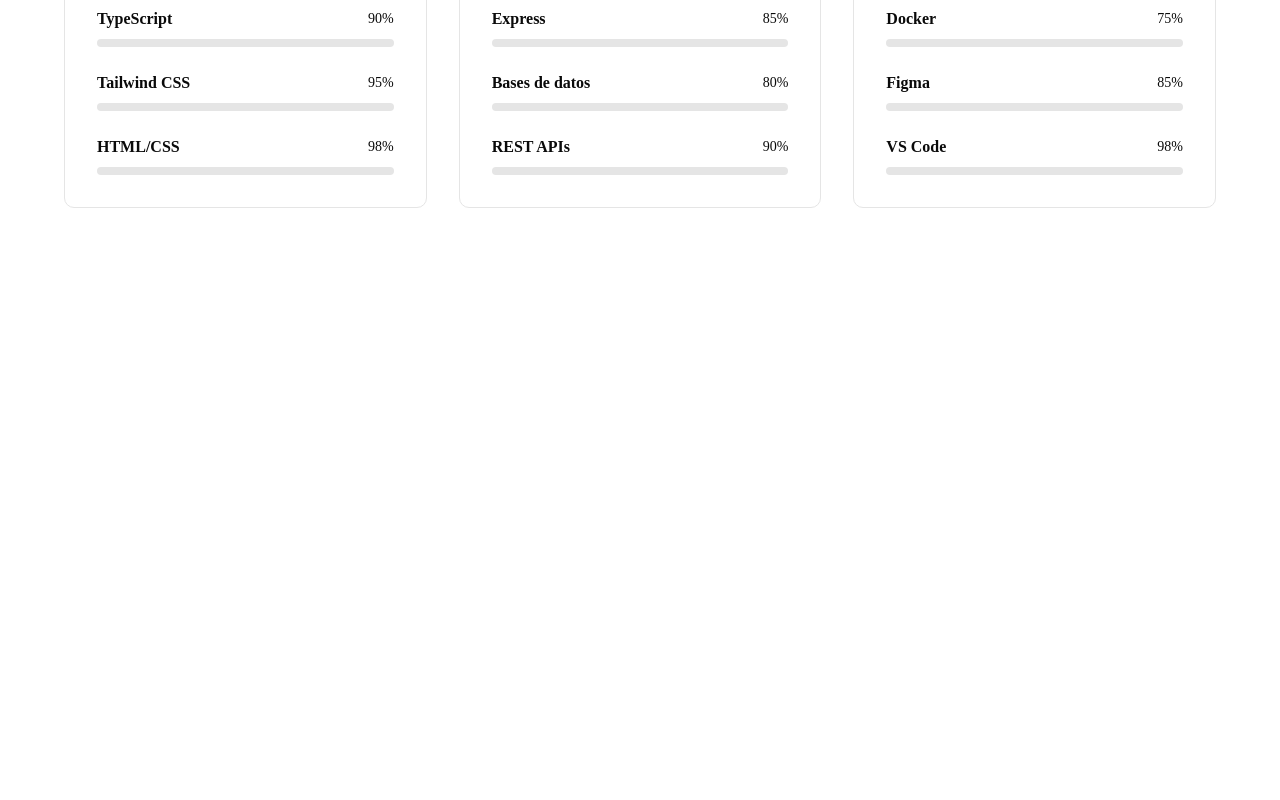
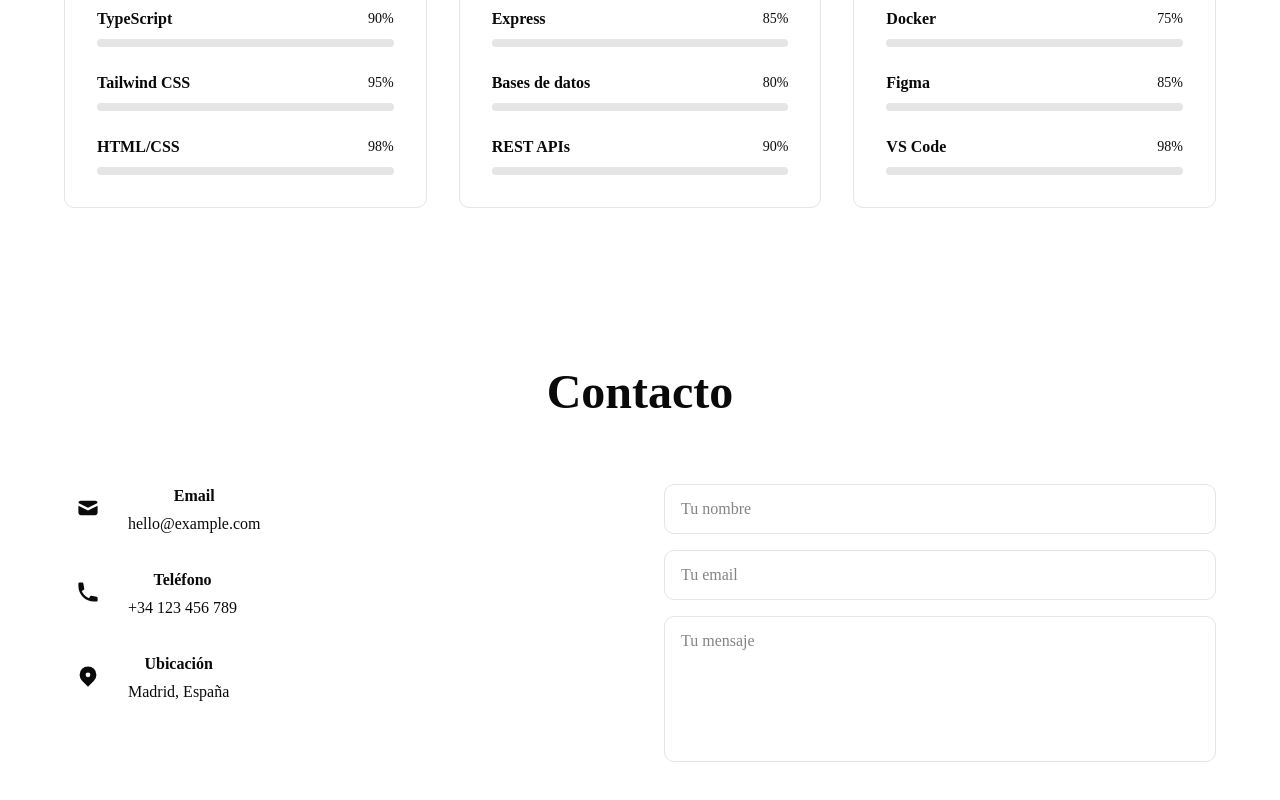
Before and after one commit to RosaTorrez/portfolio, a React (Vite) app: page / in a window 1280 px wide. Shown: the part 2500-3300 px from the top of the page. Before the commit the page ends 2820 px from the top, so only its background shows below. Built offline with nearby package versions, Linux system fonts and the light colour scheme.

Commit message:
feat: add contact form with email validation

```diff
--- a/src/App.tsx
+++ b/src/App.tsx
@@ -1,5 +1,6 @@
 import './App.css'
 import About from './components/About'
+import Contact from './components/Contact'
 import Header from './components/Header'
 import Hero from './components/Hero'
 import Projects from './components/Projects'
@@ -14,6 +15,7 @@
       <About />
       <Projects />
       <Skills />
+      <Contact />
     </div>
   )
 }
--- /dev/null
+++ b/src/components/Contact.tsx
@@ -0,0 +1,115 @@
+"use client"
+
+import type React from "react"
+
+import { useState } from "react"
+import { motion } from "framer-motion"
+import { HiMail, HiPhone, HiLocationMarker } from "react-icons/hi"
+
+const Contact = () => {
+    const [formData, setFormData] = useState({ name: "", email: "", message: "" })
+    const [submitted, setSubmitted] = useState(false)
+
+    const handleSubmit = (e: React.FormEvent) => {
+        e.preventDefault()
+        if (formData.name && formData.email && formData.message) {
+            console.log("Form submitted:", formData)
+            setSubmitted(true)
+            setTimeout(() => {
+                setFormData({ name: "", email: "", message: "" })
+                setSubmitted(false)
+            }, 3000)
+        }
+    }
+
+    return (
+        <section id="contact" className="py-20 px-4 sm:px-6 lg:px-8 bg-background-secondary">
+            <div className="max-w-6xl mx-auto">
+                <motion.div
+                    initial={{ opacity: 0, y: 20 }}
+                    whileInView={{ opacity: 1, y: 0 }}
+                    transition={{ duration: 0.8 }}
+                    viewport={{ once: true }}
+                >
+                    <h2 className="text-4xl md:text-5xl font-bold text-foreground mb-4">Contacto</h2>
+                    <div className="h-1 w-20 bg-gradient-to-r from-accent-primary to-accent-secondary rounded-full mb-12" />
+
+                    <div className="grid grid-cols-1 md:grid-cols-2 gap-12">
+                        {/* Contact Info */}
+                        <div className="space-y-8">
+                            <div className="flex gap-4">
+                                <div className="w-12 h-12 bg-accent-primary/10 rounded-lg flex items-center justify-center flex-shrink-0">
+                                    <HiMail className="text-accent-primary" size={24} />
+                                </div>
+                                <div>
+                                    <h3 className="text-foreground font-semibold mb-1">Email</h3>
+                                    <a
+                                        href="mailto:hello@example.com"
+                                        className="text-text-muted hover:text-accent-primary transition-colors"
+                                    >
+                                        hello@example.com
+                                    </a>
+                                </div>
+                            </div>
+
+                            <div className="flex gap-4">
+                                <div className="w-12 h-12 bg-accent-secondary/10 rounded-lg flex items-center justify-center flex-shrink-0">
+                                    <HiPhone className="text-accent-secondary" size={24} />
+                                </div>
+                                <div>
+                                    <h3 className="text-foreground font-semibold mb-1">Teléfono</h3>
+                                    <a href="tel:+34123456789" className="text-text-muted hover:text-accent-secondary transition-colors">
+                                        +34 123 456 789
+                                    </a>
+                                </div>
+                            </div>
+
+                            <div className="flex gap-4">
+                                <div className="w-12 h-12 bg-accent-tertiary/10 rounded-lg flex items-center justify-center flex-shrink-0">
+                                    <HiLocationMarker className="text-accent-tertiary" size={24} />
+                                </div>
+                                <div>
+                                    <h3 className="text-foreground font-semibold mb-1">Ubicación</h3>
+                                    <p className="text-text-muted">Madrid, España</p>
+                                </div>
+                            </div>
+                        </div>
+
+                        {/* Contact Form */}
+                        <form onSubmit={handleSubmit} className="space-y-4">
+                            <input
+                                type="text"
+                                placeholder="Tu nombre"
+                                value={formData.name}
+                                onChange={(e) => setFormData({ ...formData, name: e.target.value })}
+                                className="w-full px-4 py-3 bg-background border border-border rounded-lg focus:border-accent-primary outline-none transition-colors text-foreground placeholder:text-text-muted"
+                            />
+                            <input
+                                type="email"
+                                placeholder="Tu email"
+                                value={formData.email}
+                                onChange={(e) => setFormData({ ...formData, email: e.target.value })}
+                                className="w-full px-4 py-3 bg-background border border-border rounded-lg focus:border-accent-primary outline-none transition-colors text-foreground placeholder:text-text-muted"
+                            />
+                            <textarea
+                                placeholder="Tu mensaje"
+                                rows={5}
+                                value={formData.message}
+                                onChange={(e) => setFormData({ ...formData, message: e.target.value })}
+                                className="w-full px-4 py-3 bg-background border border-border rounded-lg focus:border-accent-primary outline-none transition-colors text-foreground placeholder:text-text-muted resize-none"
+                            />
+                            <button
+                                type="submit"
+                                className="w-full px-6 py-3 bg-gradient-to-r from-accent-primary to-accent-secondary rounded-lg text-background font-semibold hover:shadow-lg hover:shadow-accent-primary/50 transition-all disabled:opacity-50"
+                            >
+                                {submitted ? "✓ Mensaje enviado" : "Enviar Mensaje"}
+                            </button>
+                        </form>
+                    </div>
+                </motion.div>
+            </div>
+        </section>
+    )
+}
+
+export default Contact
```
